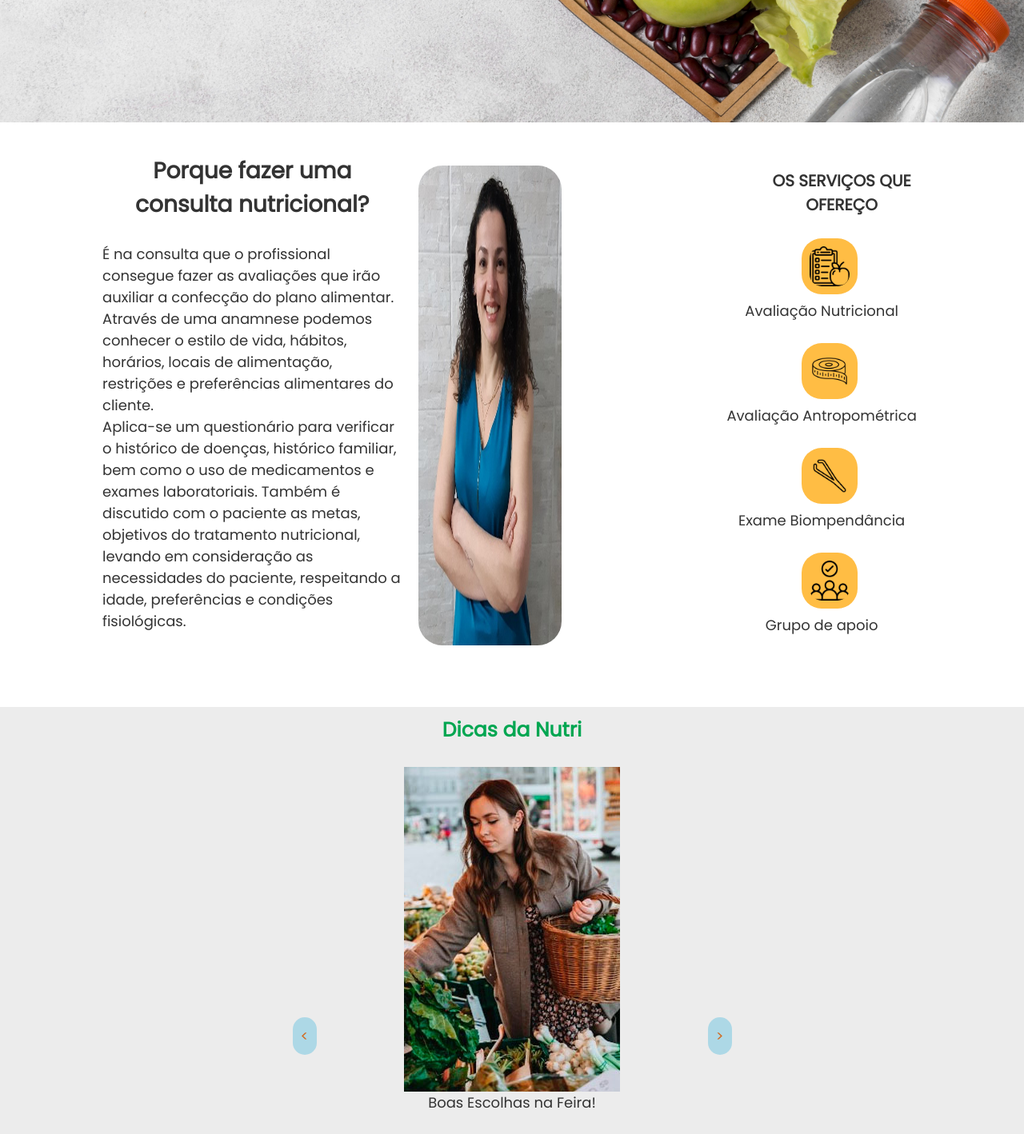
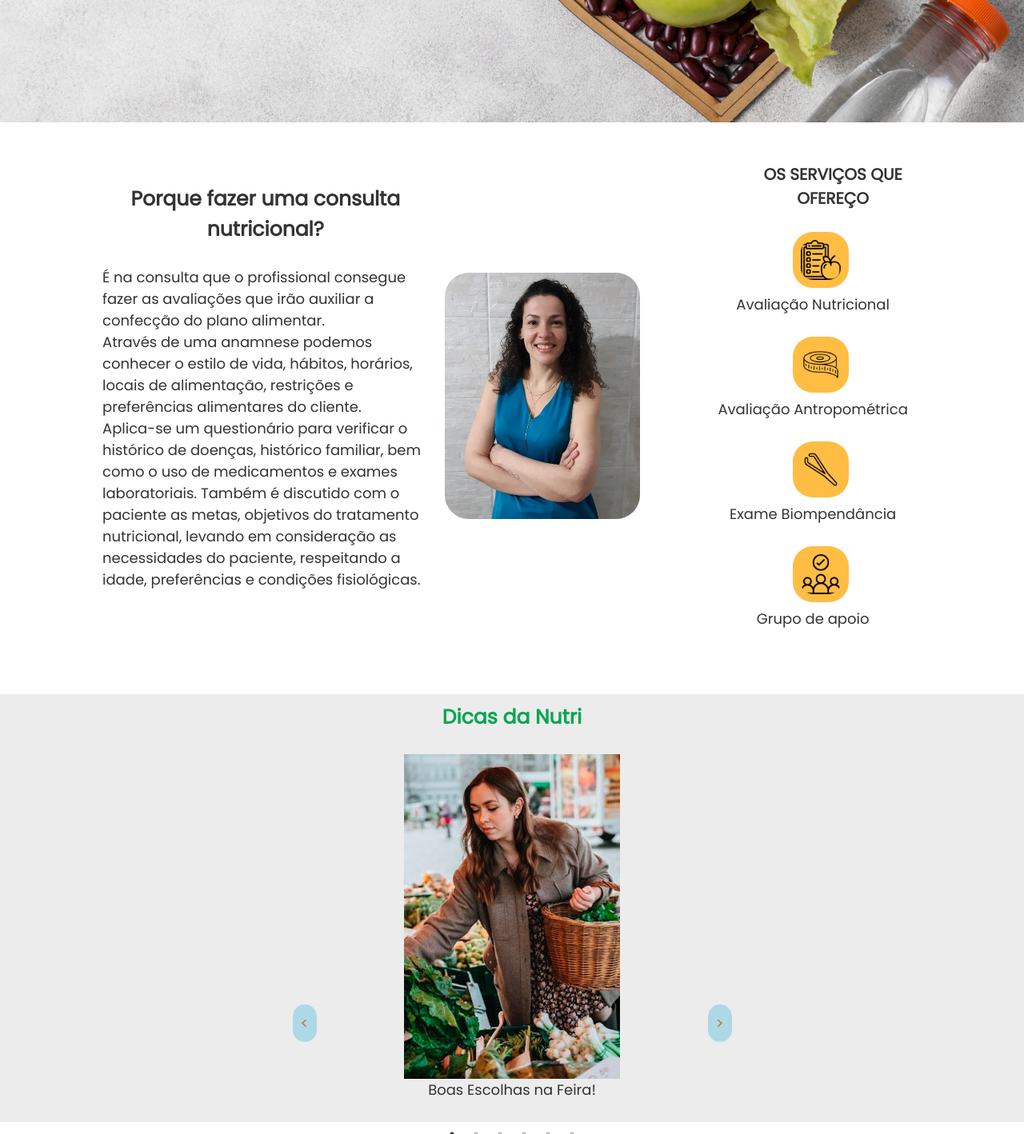
Before and after one commit to nagarcia94/Projeto.Integrador-EliRocha, a PHP site: page / in a window 1280 px wide. Shown: the part 631-2049 px from the top of the page at 80% size. Run offline with PHP 8.4, Linux system fonts and the light colour scheme.

Commit message:
max width imagem eli

```diff
--- a/css/estilo.css
+++ b/css/estilo.css
@@ -227,7 +227,7 @@ contidos em Destaque. */
 }
 
 .pqconsultar h2 {
-    font-size: 28px;
+    font-size: 25px;
     text-align: center;
 
 }
@@ -236,18 +236,20 @@ contidos em Destaque. */
     margin:auto;
     margin-bottom: 40px;
     text-align: left;
+
 }
 
 .fotoeli {
     margin-top: 30px;
-    width: 120%;
-    height: 80vh;
+    width: 90%;
+    height: auto;
 }
 
 .fotoeli img {
     border-radius: 30px;
-    height: 75vh;
     margin: 20px;
+    max-width: 100%;
+    height: auto;
 
 
 }
@@ -598,6 +600,12 @@ img {
     background-color: #ececec;
 }
 
+
+
+
+
+
+
 /* regras condicionais (Media Queries) */
 
 @media screen and (min-width: 570px) {
```
